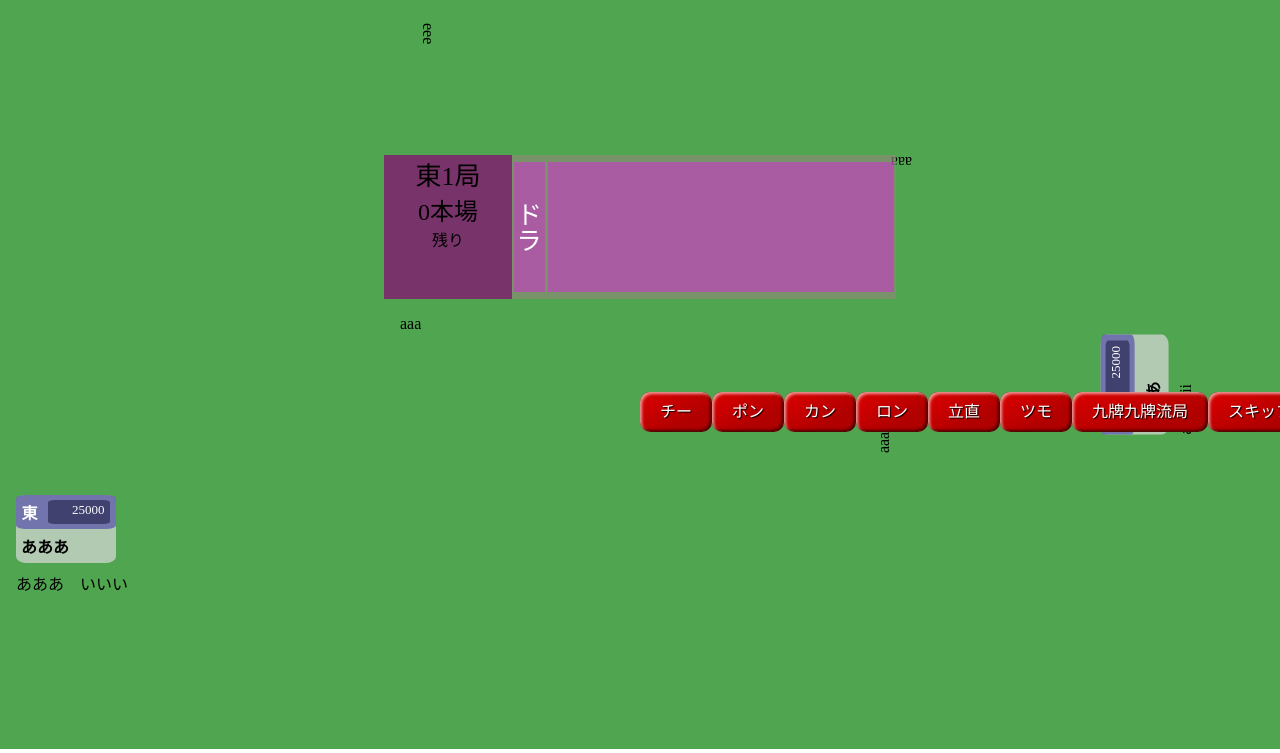
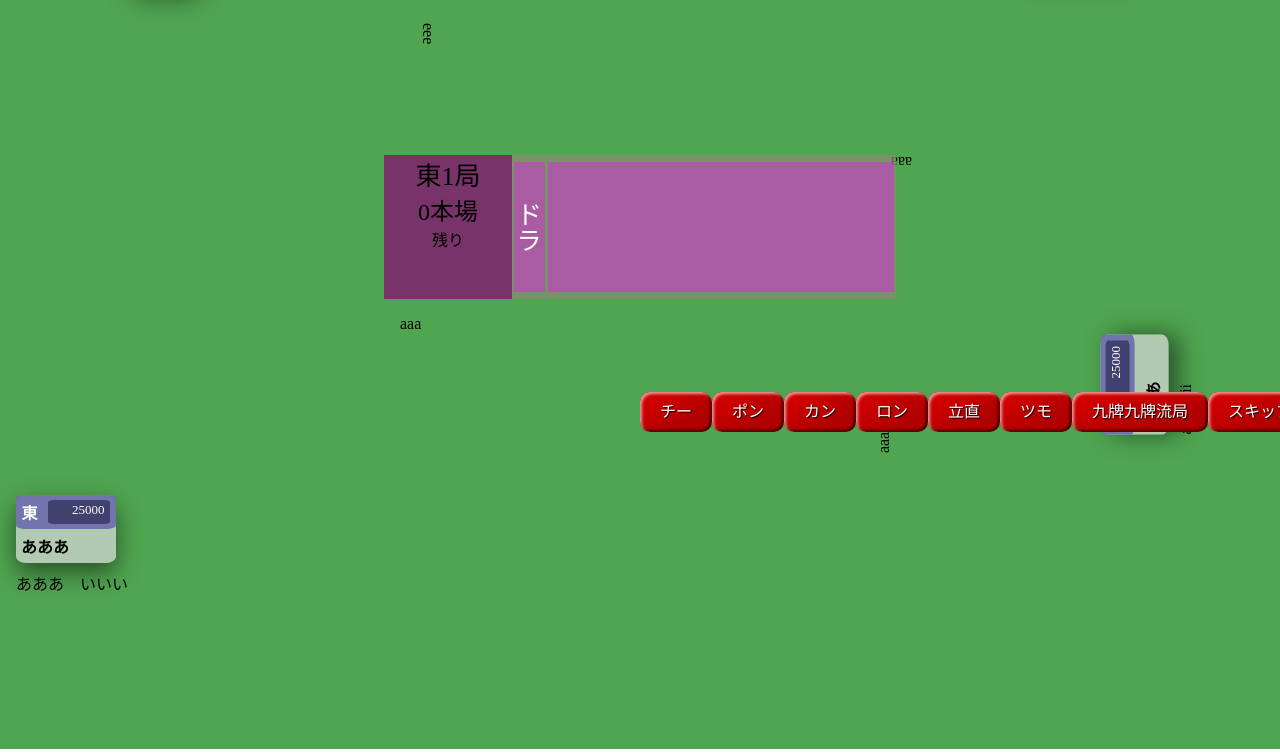
Before and after one commit to senskids/CustomMahjong, a website: page public/game.html in a window 1280 px wide. Shown: the part 194-947 px from the top of the page. Drawn offline with nearby package versions, Linux system fonts and the light colour scheme; no server answers.

Commit message:
#60:player-info-areaに影を付けた

```diff
--- a/public/game.css
+++ b/public/game.css
@@ -55,6 +55,7 @@
     font-size: medium;
     padding-bottom: 0.3rem;
     margin-bottom: 0.5rem;
+    box-shadow: 0 10px 25px 0 rgba(0, 0, 0, .5);
   }
   .player-info{
     opacity: 100%;
```
